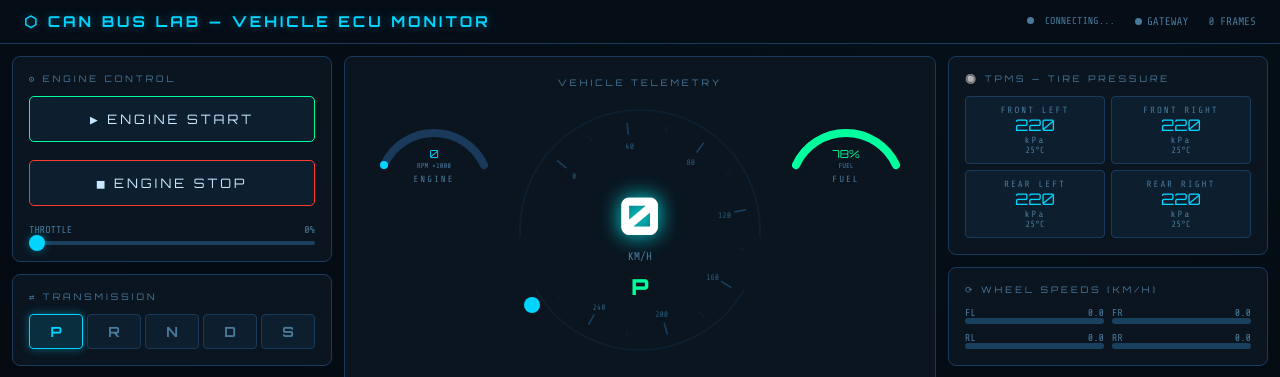
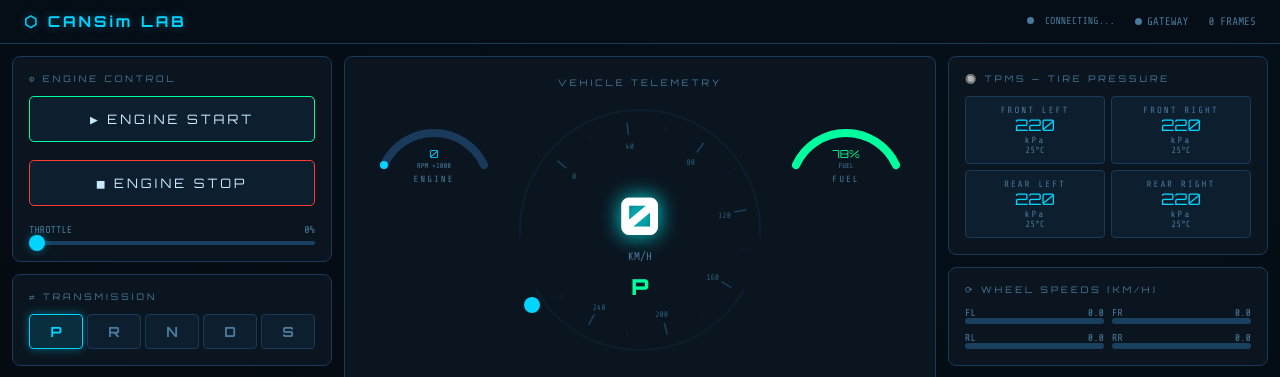
Before and after one commit to alvarodcastro/CANSim-Lab, a Flask app: page / in a window 1280 px wide. Shown: the top 377 px of the page. Run offline with Flask 3, Linux system fonts and the light colour scheme; data that the repository does not hold is empty; some libraries are stand-ins or nearby versions.

Commit message:
Update dashboard title

```diff
--- a/car-dashboard/templates/dashboard.html
+++ b/car-dashboard/templates/dashboard.html
@@ -3,7 +3,7 @@
 <head>
 <meta charset="UTF-8">
 <meta name="viewport" content="width=device-width, initial-scale=1.0">
-<title>CAN Bus Lab — Vehicle Dashboard</title>
+<title>CANSim-LAB</title>
 <script src="https://cdnjs.cloudflare.com/ajax/libs/socket.io/4.7.2/socket.io.min.js"></script>
 <style>
   @import url('https://fonts.googleapis.com/css2?family=Share+Tech+Mono&family=Orbitron:wght@400;700;900&display=swap');
@@ -479,7 +479,7 @@
 <body>
 
 <header>
-  <h1>⬡ CAN BUS LAB — VEHICLE ECU MONITOR</h1>
+  <h1>⬡ CANSim LAB</h1>
   <div class="status-bar">
     <span id="conn-indicator">
       <span class="status-dot" id="conn-dot"></span>
```
